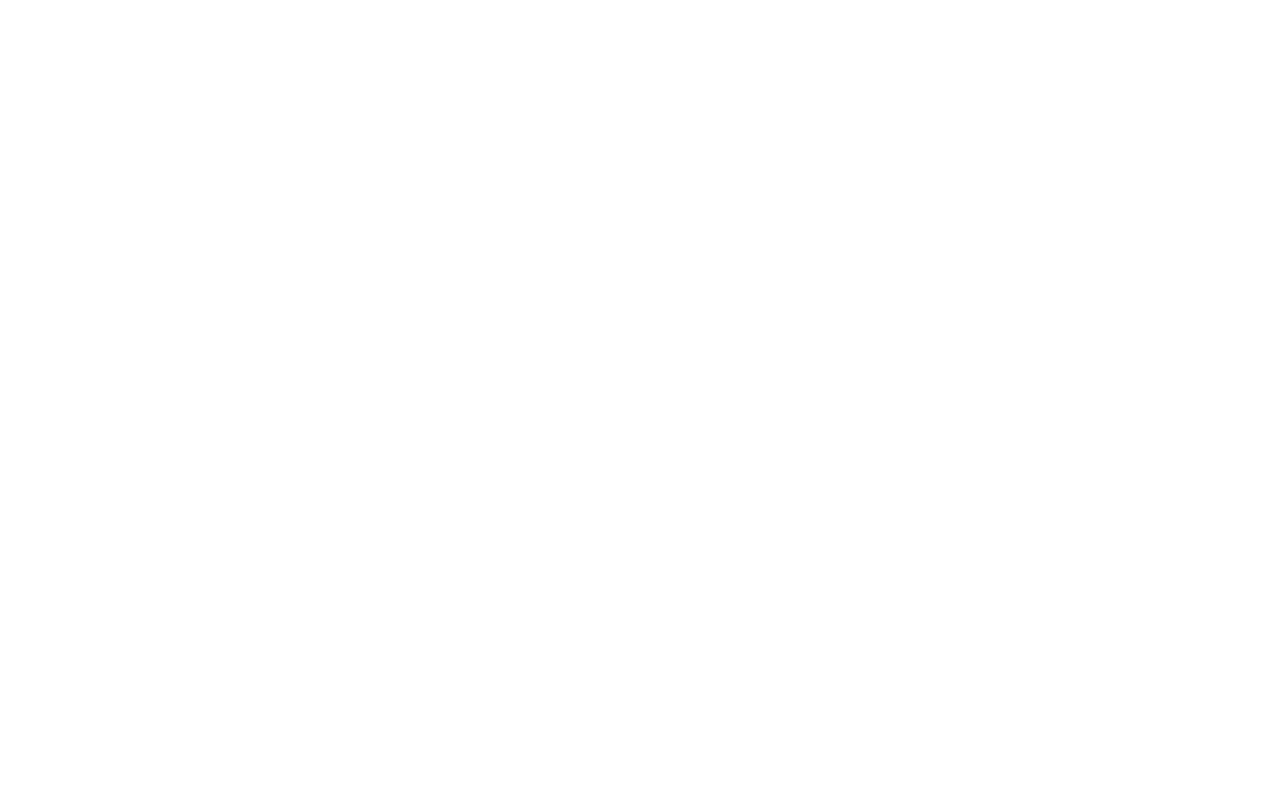
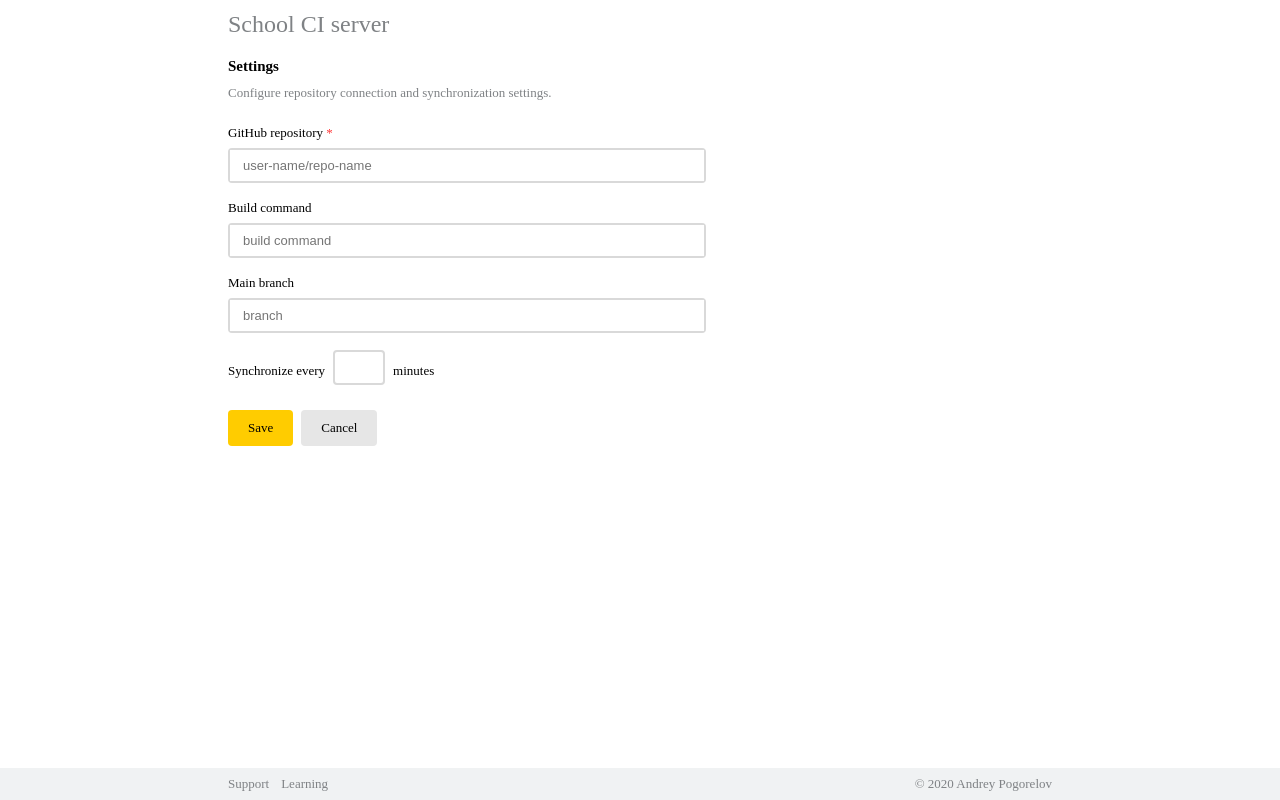
Before and after one commit to namtyda/hw3-CI-server, a React (Create React App) app in the folder ci-client/: page /settings in a window 1280 px wide. Built offline with nearby package versions, Linux system fonts and the light colour scheme; a web font is replaced by a local one.

Commit message:
Add: settings page

```diff
--- a/ci-client/src/components/App/App.js
+++ b/ci-client/src/components/App/App.js
@@ -2,6 +2,7 @@ import React from 'react';
 import { BrowserRouter as Router, Switch, Route } from 'react-router-dom';
 import './App.scss';
 import { Start } from '../Start/Start';
+import { Settings } from '../Settings/Settings';
 // import { Button } from '../Button/Button';
 // import { Input } from '../Input/Input';
 
@@ -11,6 +12,7 @@ function App() {
       <div className="App">
         <Switch>
           <Route path='/' exact component={Start} />
+          <Route path='/settings' exact component={Settings} />
         </Switch>
       </div>
     </Router>
--- a/ci-client/src/components/Button/Button.js
+++ b/ci-client/src/components/Button/Button.js
@@ -2,11 +2,12 @@ import React from 'react';
 import classNames from 'classnames';
 import './Button.scss';
 
-export function Button({ src, text, textWithIcon, header, accent }) {
+export function Button({ src, text, textWithIcon, header, accent, settings}) {
 
   const buttonClass = classNames({
     'button__header': header,
     'button_accent': accent,
+    'button__settings': settings,
   }, 'button');
   return (
     <button className={buttonClass}>
--- a/ci-client/src/components/Button/Button.scss
+++ b/ci-client/src/components/Button/Button.scss
@@ -50,9 +50,18 @@
     0 0 0 2px $accent-focus-button-color;
     }
   }
+
   &__header {
     padding: 0;
     display: flex;
     line-height: $line-height-xxl;
   }
+
+  &__settings {
+    margin-right: $space-xxxs;
+    @media screen and (max-width: 420px) {
+      margin-right: 0;
+      margin-bottom: $space-xxxs;
+    }
+  }
 }
--- a/ci-client/src/components/Header/Header.js
+++ b/ci-client/src/components/Header/Header.js
@@ -1,12 +1,19 @@
 import React from 'react';
+import classNames from 'classnames';
 import './Header.scss';
 import { Button } from '../Button/Button';
 
-export function Header() {
+export function Header({ settings, button }) {
+  const headerClass = classNames( {
+    'header_settings': settings,
+    'header__content': !settings
+  },'header', 'content',);
+
   return (
-    <header className='header content header__content'>
-      <h1 className='header__title'>School CI server</h1>
-      <Button src='images/gear.svg' textWithIcon='Settings' header/>
-    </header>
+      <header className={headerClass}>
+        <h1 className='header__title'>School CI server</h1>
+        {button && <Button src='images/gear.svg' textWithIcon='Settings' header />}
+      </header>
+
   );
 }
--- a/ci-client/src/components/Input/Input.js
+++ b/ci-client/src/components/Input/Input.js
@@ -1,11 +1,20 @@
 import React from 'react';
+import classNames  from 'classnames';
 import './Input.scss';
 
-export function Input() {
+
+export function Input({ labelText, name, require }) {
+  const paragraph = classNames('settings__paragraph', {
+    'settings__require': require
+  });
+
   return (
-    <div className="input">
-      <input className="input__field" id='commandInput' type="text" placeholder="build command"/>
-      <button className="input__field-cancel"/>
-    </div>
+    <>
+      <label class={paragraph} for={name}>{labelText}</label>
+      <div className="input">
+        <input className="input__field" id={name} type="text" placeholder={name} />
+        <button className="input__field-cancel" />
+      </div>
+    </>
   );
 }
--- /dev/null
+++ b/ci-client/src/components/Settings/Settings.js
@@ -0,0 +1,35 @@
+import React from 'react';
+import './Settings.scss';
+import { Header } from '../Header/Header';
+import { Footer } from '../Footer/Footer';
+import { Input } from '../Input/Input';
+import { Button } from '../Button/Button';
+
+export function Settings() {
+  return (
+    <>
+      <div className='settings'>
+        <Header settings />
+        <div className='content'>
+          <h2 className="settings__title">Settings</h2>
+          <p className="settings__subtitle">Configure repository connection and synchronization settings.</p>
+          <form className='settings__form'>
+            <Input labelText='GitHub repository' name='user-name/repo-name' require />
+            <Input labelText='Build command' name='build command' />
+            <Input labelText='Main branch' name='branch' />
+            <div className="settings__time-wrapper">
+              <p className="settings__paragraph">Synchronize every</p>
+              <input className="input__field input__field_time" type="text" maxlength="3" />
+              <p className="settings__paragraph">minutes</p>
+            </div>
+            <div className="settings__button-wrapper">
+              <Button accent text='Save' settings />
+              <Button text='Cancel' />
+            </div>
+          </form>
+        </div>
+      </div>
+      <Footer />
+    </>
+  );
+}
--- /dev/null
+++ b/ci-client/src/components/Settings/Settings.scss
@@ -0,0 +1,66 @@
+@import '../../constants.scss';
+@import '../../mixins.scss';
+
+.settings {
+  flex-grow: 1;
+  &__form {
+    width: 100%;
+  }
+
+  &__title {
+    font-weight: bold;
+    font-size: $font-size-xl;
+    line-height: $line-height-l;
+    margin-top: 0;
+    margin-bottom: $space-xxxs;
+
+  }
+
+  &__subtitle {
+    @include secondary-text-style;
+    line-height: $line-height-m;
+    color: $secondary-text-color;
+    margin-top: 0;
+    margin-bottom: $space-xxl;
+  }
+
+  &__time-wrapper {
+    display: flex;
+    align-items: center;
+    margin-bottom: $space-xxxl;
+  }
+
+  &__paragraph {
+    @include secondary-text-style;
+    display: block;
+    line-height: $line-height-m;
+    margin-bottom: $field-margin-vertical;
+  }
+
+  &__button-wrapper {
+    display: flex;
+    align-items: center;
+    @media screen and (max-width: 420px) {
+      flex-direction: column;
+      align-items: stretch;
+    }
+  }
+
+  &__button {
+    margin-right: $space-xxxs;
+    @media screen and (max-width: 420px) {
+      margin-right: 0;
+      margin-bottom: $space-xxxs;
+    }
+  }
+
+  &__require {
+    position: relative;
+
+    &::after {
+      content: ' *';
+      @include secondary-text-style;
+      color: $sup-text-color;
+    }
+  }
+}
--- a/ci-client/src/components/Start/Start.js
+++ b/ci-client/src/components/Start/Start.js
@@ -8,14 +8,14 @@ export function Start() {
   return (
     <>
     <div className='start'>
-      <Header />
+      <Header button/>
       <div className='settings-info content'>
         <img className="settings-info__img" src="images/settingslogo.svg" alt="key and screw" />
         <p className="settings-info__text">
           Configure repository connection
           and synchronization settings
         </p>
-        <Button text='Open settings' accent startPageClass='settings-info__button'/>
+        <Button text='Open settings' accent/>
       </div>
     </div>
       <Footer />
--- a/ci-client/src/index.scss
+++ b/ci-client/src/index.scss
@@ -9,4 +9,5 @@
 
 body {
   margin: 0;
+
 }
```
